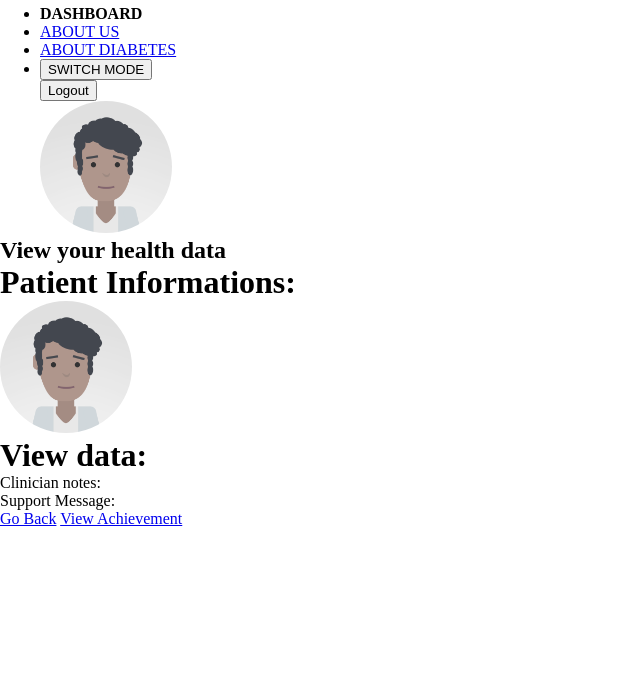
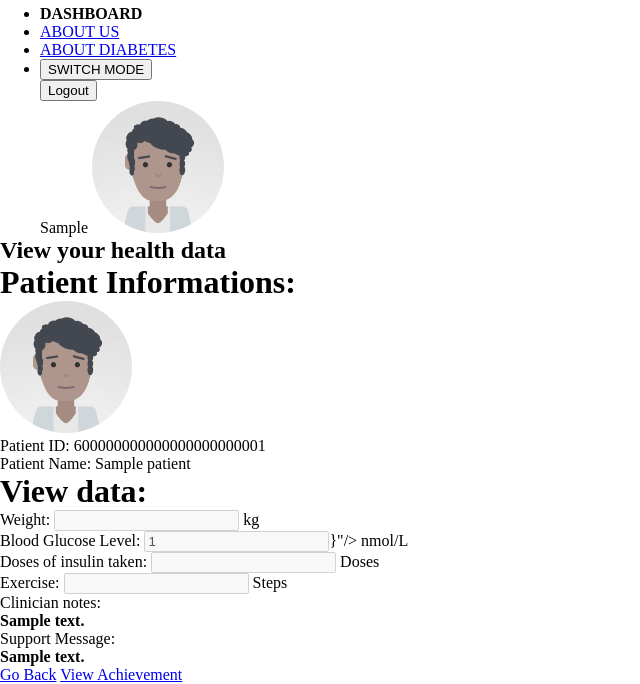
Before and after one commit to Bug-Producer-Unimelb/INFO30005_DiabetesAtHome, a Node server app: page /p_historicaldetail in a window 1280 px wide. Shown: the part 1727-2411 px from the top of the page, without its empty margins (0-640 px from the left). Before the commit the page ends 2253 px from the top, so only its background shows below. Run offline with Node 20, Linux system fonts and the light colour scheme; a user stored in the database is signed in; tables that the repository leaves empty hold one stand-in row (values such as "Sample post"); some libraries are stand-ins or nearby versions.

Commit message:
fix bug of render

```diff
--- a/app.js
+++ b/app.js
@@ -111,9 +111,7 @@
     res.render('clinician_login.hbs')
 })
 
-app.get('/p_historicaldetail', (req, res) => {
-    res.render('patient_hdetail.hbs')
-})
+app.get('/p_historicaldetail', patientController.getHistory)
 
 app.post('/reply', patientController.reply)
 app.post('/sendSupportMessage', patientController.sendSupportMessage)
--- a/controllers/patientController.js
+++ b/controllers/patientController.js
@@ -33,6 +33,27 @@
         const clinician = await Clinician.findOne({user_id: req.user.id}).lean()
 
         return res.render('clinician_pdetail.hbs', { oneItem: patient, clinician:  clinician, comment: comment })
+    } catch (err) {
+        return next(err)
+    }
+}
+
+const getHistory = async (req, res, next) => {
+    // search the database by ID
+    try {
+        console.log(req)
+        const patient = await Patient.findOne({
+            user_id: req.user._id,
+        }).lean()
+        if (!patient) {
+            return res.sendStatus(404)
+        }
+
+        const comment = await Comment.findOne({patient_id: req.body.patient_id}).limit(1).lean()
+
+        const clinician = await Clinician.findOne({user_id: req.user.id}).lean()
+
+        return res.render('patient_hdetail.hbs', { oneItem: patient, clinician:  clinician, comment: comment })
     } catch (err) {
         return next(err)
     }
@@ -254,6 +275,7 @@
     updateData,
     getDataById,
     insertData,
+    getHistory,
     getPage,
     reply,
 }
--- a/public/css/p_hdetail.css
+++ b/public/css/p_hdetail.css
@@ -281,6 +281,11 @@
         color: #132086;
         font-weight: bold;
     }
+    .support_note {
+        position: absolute;
+        right: 35%;
+        top: 52%;
+    }
 
 
     .buttons {
--- a/views/patient_hdetail.hbs
+++ b/views/patient_hdetail.hbs
@@ -35,10 +35,10 @@
                     <h1>Patient Informations:</h1>
                     <img src="/images/patient.png">
                     {{#with oneItem}}
-                        <p class="info_text"> Patient ID: {{_id}}</p>
+                        <p class="info_text"> Patient ID: {{this._id}}</p>
                     {{/with}}
                     {{#with oneItem}}
-                        <p class="info_text"> Patient Name: {{screen_name}}</p>
+                        <p class="info_text"> Patient Name: {{this.screen_name}}</p>
                     {{/with}}
                 </div>
 
@@ -48,22 +48,22 @@
                     <form id="data_form" action="/patient/record" method="POST">
                     <h2></h2>
                     <label class="record_text">Weight:</label>
-                    <input type="number" class="form_input" name="data_content" disabled="disabled" value="10"/>
+                    <input type="number" class="form_input" name="data_content" disabled="disabled" value="{{this.weight}}"/>
                     <label class="record_text">kg</label>
                     <h2></h2>
                     <label class="record_text">Blood Glucose Level:</label>
-                    <input type="number" class="form_input" name="data_content" disabled="disabled" value="10"/>
+                    <input type="number" class="form_input" name="data_content" disabled="disabled" value="{{this.blood_glucose_level}}"/>}"/>
                     <label class="record_text">nmol/L</label>
 
 
                     <h2></h2>
                     <label class="record_text">Doses of insulin taken:</label>
-                    <input type="number" class="form_input" name="data_content" disabled="disbaled" value="10"/>
+                    <input type="number" class="form_input" name="data_content" disabled="disbaled" value="{{this.doses}}"/>
                     <label class="record_text">Doses</label>
 
                     <h2></h2>
                     <label class="record_text">Exercise:</label>
-                    <input type="number" class="form_input" name="data_content" disabled="disabled" value="10"/>
+                    <input type="number" class="form_input" name="data_content" disabled="disabled" value="{{this.exercise}}"/>
                     <label class="record_text">Steps</label>
                     {{/with}}
                 </div>
```
